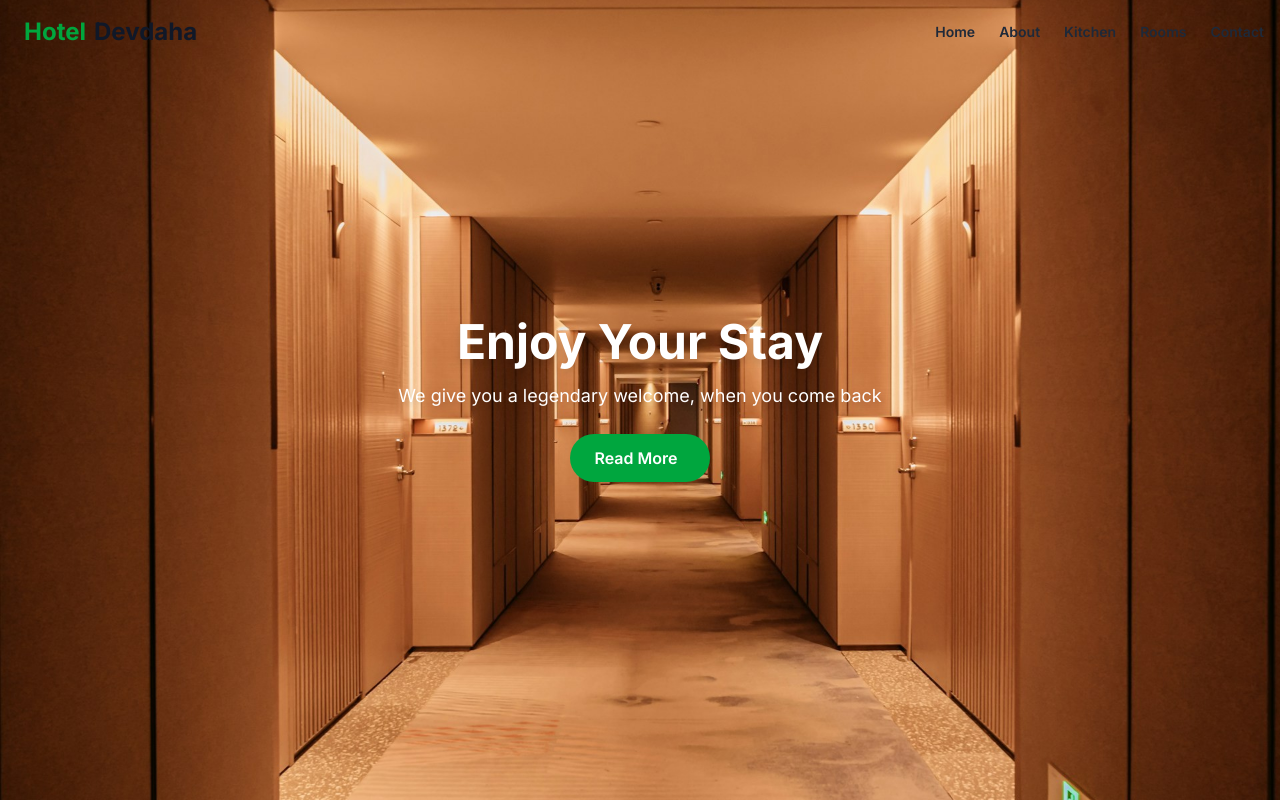
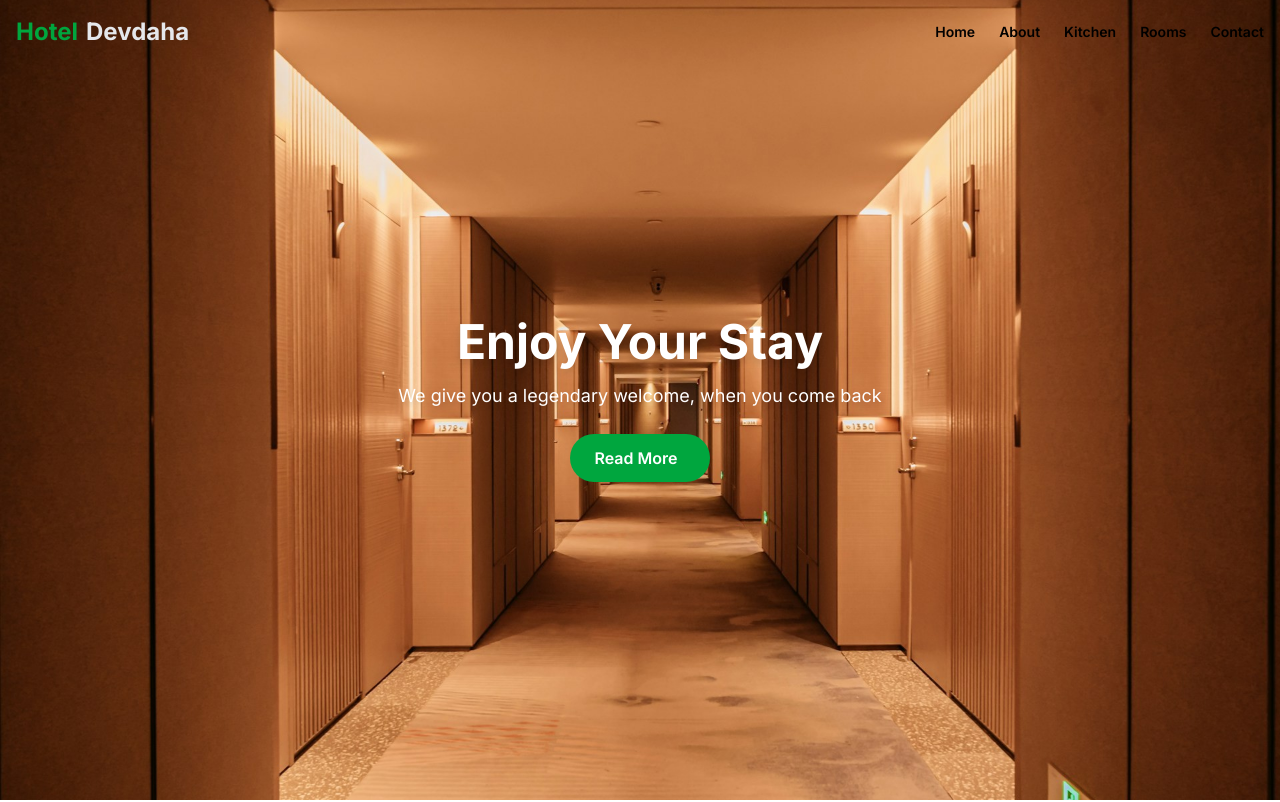
Before and after one commit to keshavrajpandey/hotel-devdaha, a Next.js app: page / in a window 1280 px wide. Shown: the top 802 px of the page. Built offline with nearby package versions, Linux system fonts and the light colour scheme.

Commit message:
Configure mantine ui

```diff
--- a/package.json
+++ b/package.json
@@ -9,6 +9,9 @@
     "lint": "eslint"
   },
   "dependencies": {
+    "@mantine/core": "^8.3.5",
+    "@mantine/hooks": "^8.3.5",
+    "@mantine/notifications": "^8.3.5",
     "lucide-react": "^0.546.0",
     "next": "15.5.6",
     "postcss": "^8.5.6",
--- a/src/app/components/Navbar.tsx
+++ b/src/app/components/Navbar.tsx
@@ -1,36 +1,49 @@
 "use client";
+
 import { useEffect, useState } from "react";
+import { Drawer, Button, Group, Flex } from "@mantine/core";
+import { Menu } from "lucide-react";
+import { useDisclosure } from "@mantine/hooks";
 
 const Navbar: React.FC = () => {
   const [scrolled, setScrolled] = useState(false);
+  const [opened, { open, close }] = useDisclosure(false);
+  const [mounted, setMounted] = useState(false); // Fix hydration
+
+  const navItems = ["Home", "About", "Kitchen", "Rooms", "Contact"];
 
   useEffect(() => {
+    setMounted(true); // mark client mounted
     const handleScroll = () => setScrolled(window.scrollY > 50);
     window.addEventListener("scroll", handleScroll);
     return () => window.removeEventListener("scroll", handleScroll);
   }, []);
 
+  if (!mounted) return null; // Prevent server/client mismatch
+
   return (
     <header
       className={`fixed w-full z-50 transition ${
-        scrolled ? "bg-white shadow-md" : "bg-transparent"
+        scrolled ? "bg-[#333333] shadow-md" : "bg-transparent"
       }`}
     >
       <div className="max-w-7xl mx-auto flex justify-between items-center p-4">
+        {/* Logo */}
         <a
           href="#home"
           className="text-2xl font-bold text-green-600 flex items-center gap-2"
         >
-          <i className="fas fa-spa"></i> Hotel{" "}
-          <span className="text-gray-900">Devdaha</span>
+          Hotel <span className="text-gray-200">Devdaha</span>
         </a>
-        <nav>
+
+        {/* Desktop Menu */}
+        <nav className="hidden md:flex">
           <ul className="flex gap-6 text-sm font-semibold">
-            {["Home", "About", "Kitchen", "Rooms", "Contact"].map((item) => (
+            {navItems.map((item) => (
               <li key={item}>
                 <a
                   href={`#${item.toLowerCase()}`}
-                  className="hover:text-green-600"
+                  className="hover:text-green-600 transition"
                 >
                   {item}
                 </a>
@@ -38,6 +51,43 @@ const Navbar: React.FC = () => {
             ))}
           </ul>
         </nav>
+
+        {/* Mobile Hamburger */}
+        <div className="md:hidden">
+          <Button
+            variant="subtle"
+            onClick={open}
+            className="p-0 text-gray-900"
+          >
+            <Menu size={28} />
+          </Button>
+
+
+        </div>
+        {/* Mobile Drawer */}
+          <Drawer
+            opened={opened}
+            onClose={close} // fix here
+            title="Menu"
+            padding="md"
+            size="xs"
+
+
+
+          >
+            <Flex direction="column" h="100%" >
+              {navItems.map((item) => (
+                <a
+                  key={item}
+                  href={`#${item.toLowerCase()}`}
+                  className="text-gray-900 font-semibold hover:text-green-600 block"
+                  onClick={close} // close drawer on click
+                >
+                  {item}
+                </a>
+              ))}
+            </Flex>
+          </Drawer>
       </div>
     </header>
   );
--- a/src/app/layout.tsx
+++ b/src/app/layout.tsx
@@ -1,6 +1,8 @@
 import "./globals.css";
+import '@mantine/core/styles.css';
 import { Inter } from "next/font/google";
 import type { Metadata } from "next";
+import { ColorSchemeScript, MantineProvider } from "@mantine/core";
 
 const inter = Inter({ subsets: ["latin"] });
 
@@ -16,8 +18,14 @@ export default function RootLayout({
 }) {
   return (
     <html lang="en">
+         <head>
+        <ColorSchemeScript />
+      </head>
       <body className={`${inter.className} bg-white text-gray-800`}>
-        {children}
+        <MantineProvider
+        >
+          {children}
+        </MantineProvider>
       </body>
     </html>
   );
```
Also changed, not shown: 1 other file (tests, documents, lock files or other folders).
